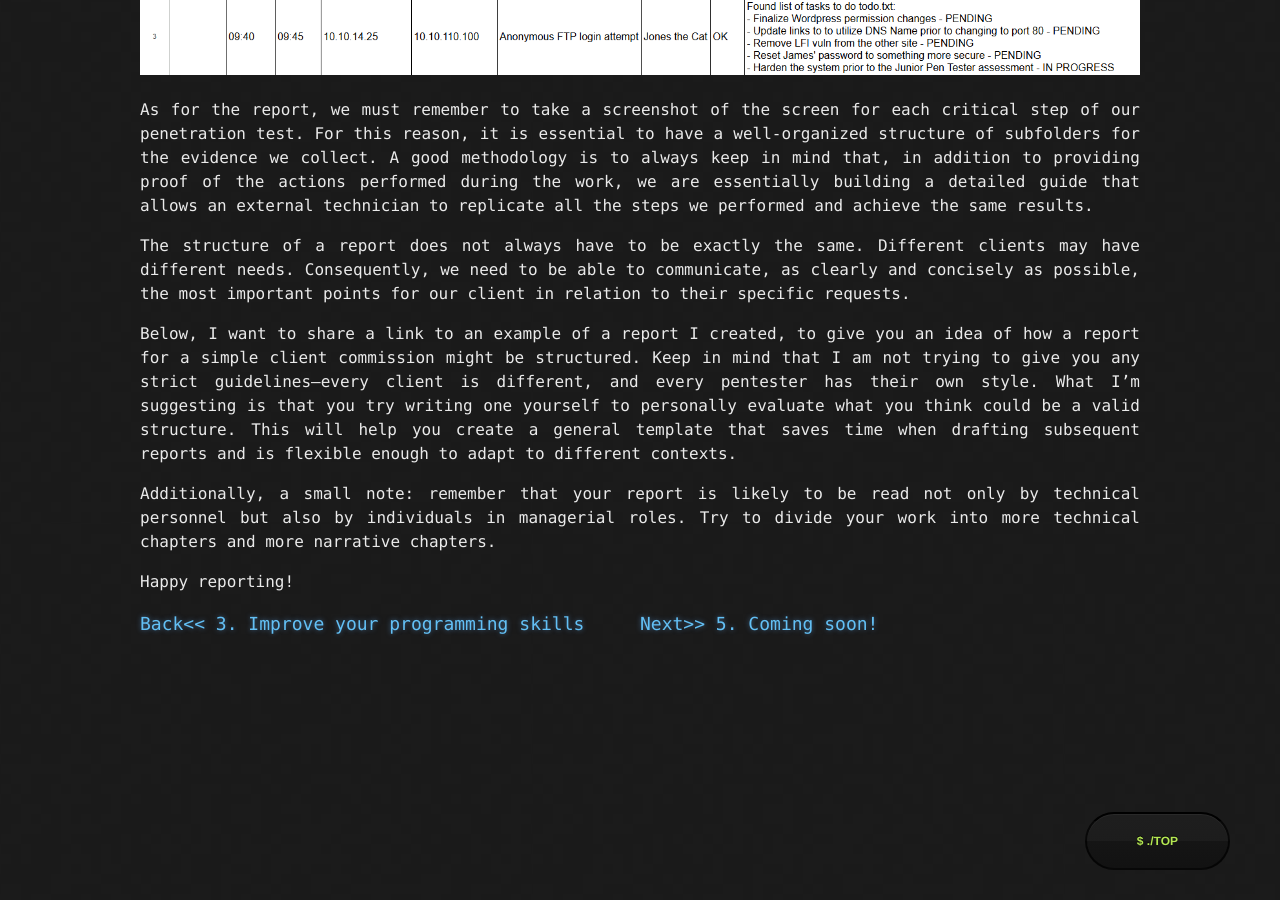
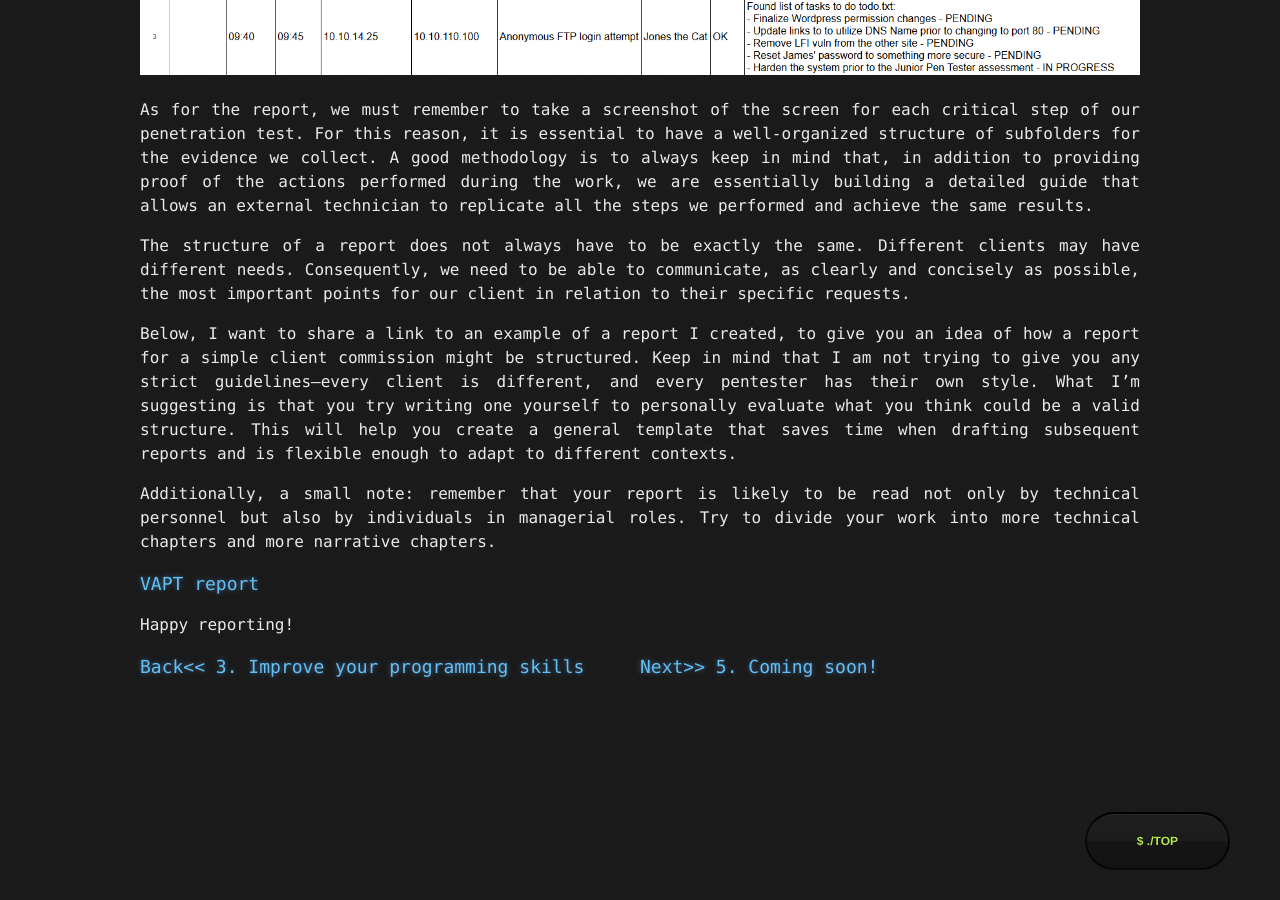
Before and after one commit to dennyverduchi/dennyverduchi.github.io, a Jekyll site: the page built from pages/blog/earn-oscp/4-report.md, in a window 1280 px wide and 900 px high, scrolled down 1605 px. Built offline with Jekyll 4.4.1, drawn with Linux system fonts in a browser that asks for light colours; our own code applies the rules of GitHub Pages for plain Markdown files.

Commit message:
report link fix

```diff
--- a/pages/blog/earn-oscp/4-report.md
+++ b/pages/blog/earn-oscp/4-report.md
@@ -31,6 +31,8 @@ Below, I want to share a link to an example of a report I created, to give you a
 
 Additionally, a small note: remember that your report is likely to be read not only by technical personnel but also by individuals in managerial roles. Try to divide your work into more technical chapters and more narrative chapters.
 
+<a href="/pages/pentest-report.md" style="font-size: 18px">VAPT report</a>
+
 Happy reporting!
 
 <div class="row">
```
